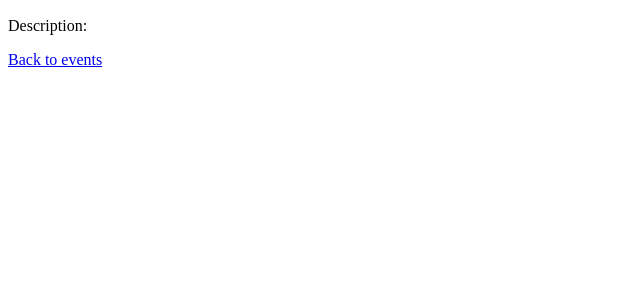
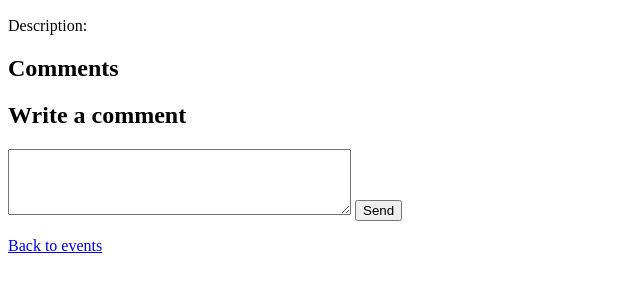
Before and after one commit to nguyentranminhkhue2006-maker/shared-event-platform, a Flask app: template templates/show_event.html in a window 1280 px wide. Shown: the part 106-398 px from the top of the page, without its empty margins (0-640 px from the left). Run offline with Flask 3, Linux system fonts and the light colour scheme; the template is opened without the code that fills it, so the values that code supplies are empty.

Commit message:
Add comment feature

```diff
--- a/app.py
+++ b/app.py
@@ -42,7 +42,9 @@ def show_event(event_id):
     if not event:
         abort(404)
     classes=events.get_classes(event_id)
-    return render_template("show_event.html",event=event, classes=classes)
+    comments=events.get_comments(event_id
+                                 )
+    return render_template("show_event.html",event=event, classes=classes, comments=comments)
 
 @app.route("/new_event")
 def new_event():
@@ -74,14 +76,31 @@ def add_event():
     all_classes=events.get_all_classes()
     for entry in request.form.getlist("classes"):
         if entry:
-            my_title, my_value=entry.split(":")
-            if my_title not in all_classes or my_value not in classes[my_title]:
+            class_title, class_value=entry.split(":")
+            if class_title not in all_classes or class_value not in classes[class_title]:
                 abort(403)
-            classes.append((my_title,my_value))
+            classes.append((class_title,class_value))
 
     events.add_event(event_name, date_time, description, user_id, classes)
 
     return redirect("/")
+
+@app.route("/add_comment", methods=["POST"])
+def add_comment():
+    require_login()
+
+    content=request.form["comment"]
+    if not content or len(content)>300:
+        abort(403)
+    event_id=request.form["event_id"]
+    event=events.get_event(event_id)
+    if not event:
+        abort(403)
+    user_id= session["user_id"]
+
+    events.add_comment(event_id, user_id, content)
+
+    return redirect("/event/"+str(event_id))
 
 @app.route("/edit_event/<int:event_id>")
 def edit_event(event_id):
@@ -126,10 +145,10 @@ def update_event():
     all_classes=events.get_all_classes()
     for entry in request.form.getlist("classes"):
         if entry:
-            my_title, my_value=entry.split(":")
-            if my_title not in all_classes or my_value not in classes[my_title]:
+            class_title, class_value=entry.split(":")
+            if class_title not in all_classes or class_value not in classes[class_title]:
                 abort(403)
-            classes.append((my_title,my_value))
+            classes.append((class_title,class_value))
 
     events.update_event(event_id, date_time, description, classes)
 
--- a/schema.sql
+++ b/schema.sql
@@ -9,6 +9,13 @@ CREATE TABLE events (
     event_name TEXT,
     date_time TIMESTAMP,
     description TEXT,
+    user_id INTEGER REFERENCES users
+);
+
+CREATE TABLE comments (
+    id INTEGER PRIMARY KEY,
+    content TEXT,
+    event_id INTEGER REFERENCES events,
     user_id INTEGER REFERENCES users
 );
 
--- a/templates/show_event.html
+++ b/templates/show_event.html
@@ -30,6 +30,23 @@
     Description: <br />
     {{event.description}}
   </p>
+  <h2>Comments</h2>
+  <ul>
+    {% for comment in comments %}
+    <li>
+      <article>
+        <header><a href="/user/{{comment.user_id}}">{{comment.username}}</a></header>
+        <p>{{comment.content}}</p>
+      </article>
+    </li>
+    {% endfor %}
+  </ul>
+  <h2>Write a comment</h2>
+  <form action="/add_comment" method="post">
+    <textarea name="comment" rows="4" cols="40" maxlength="300" required></textarea>
+    <input type="hidden" name="event_id" value="{{event.id}}" />
+    <input type="submit" value="Send" />
+  </form>
   <p>
     <a href="/">Back to events</a>
   </p>
```
Also changed, not shown: events.py (+10 -0 lines).
